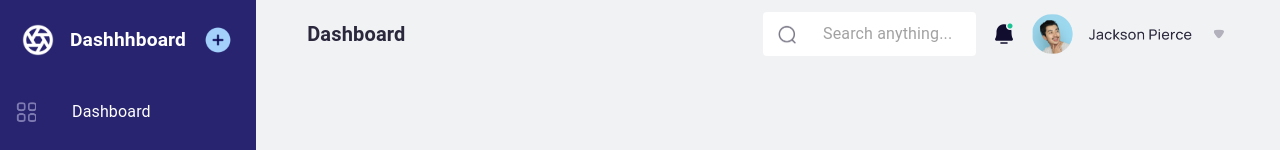
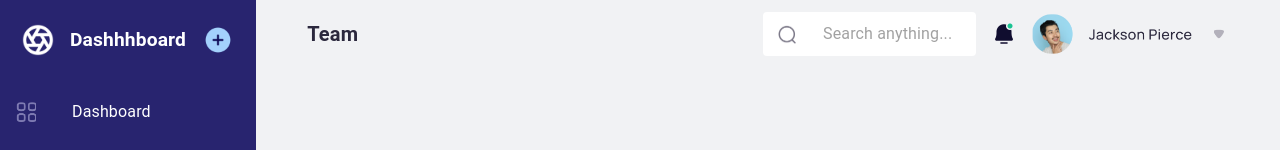
Before and after one commit to HackYourFuture-CPH/class-25-lothbrok, a React (Create React App) app in the folder frontend/: page /team in a window 1280 px wide. Shown: the top 150 px of the page. Built offline with nearby package versions, Linux system fonts and the light colour scheme.

Commit message:
dded fanctionality to PageTitle

```diff
--- a/frontend/src/components/pageTitle/PageTitle.tsx
+++ b/frontend/src/components/pageTitle/PageTitle.tsx
@@ -1,9 +1,35 @@
 import React from 'react';
+import { useLocation } from 'react-router-dom';
 import './PageTitle.css'
 
+type PathToTitleMapType = {
+  [key: string]: string;
+};
+
+const pathToTitleMap:PathToTitleMapType = {
+  '/': 'Dashboard',
+  '/project': 'Project',
+  '/mytask': 'My Task',
+  '/activity': 'Activity',
+  '/team': 'Team',
+  '/message': 'Message',
+  '/setting': 'Setting',
+  '/sign-up': 'Sign Up',
+};
+
+
 const PageTitle = () => {
+
+  const location = useLocation();
+  const currentPath = location.pathname;
+  console.log(location)
+
+ // Get the title from the pathToTitleMap or use a default if not found
+ // pathToTitleMap[currentPath] ==> pathToTitleMap.currentPath
+ const pageTitle = pathToTitleMap[currentPath] || 'Page Not Found';
+
   return (
-    <h2>Dashboard</h2>
+    <h2>{pageTitle}</h2>
   )
 }
 
```
Also changed, not shown: frontend/src/App.tsx (+15 -7 lines), frontend/src/store/store.ts (added, +11 -0 lines).
